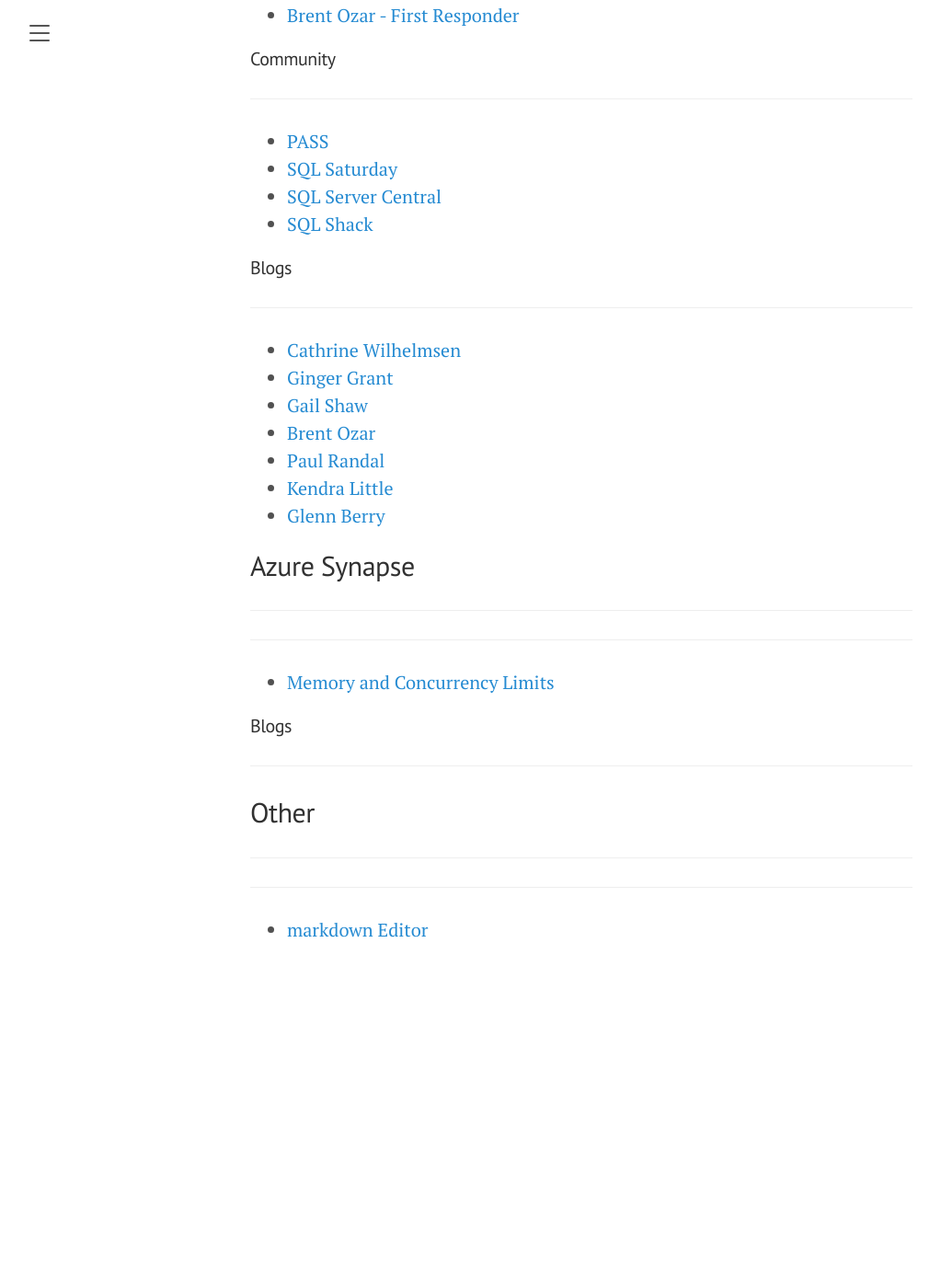
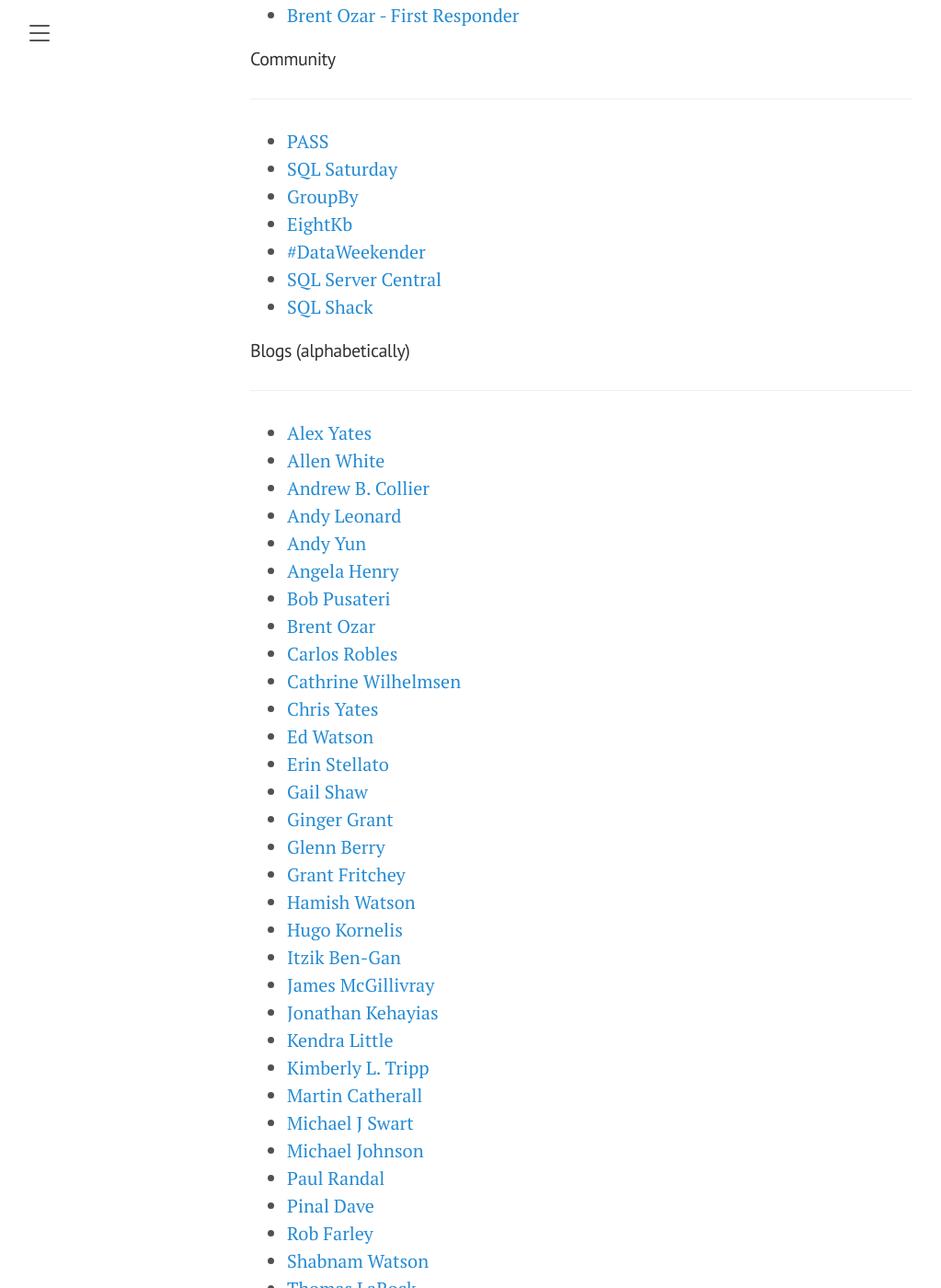
Before and after one commit to JVoogt/JVoogt.github.io, a Jekyll site: the page built from links.md, in a window 1280 px wide and 1400 px high, scrolled down 479 px. Shown: the whole window at 92% size, without its empty margins (8-1031 px from the left). Built offline with Jekyll 4.4.1, drawn with Linux system fonts in a browser that asks for light colours; nearby versions of some CDN libraries; before the commit the page ends 1585 px from its top, so only the background shows below that.

Commit message:
links blogs

```diff
--- a/links.md
+++ b/links.md
@@ -23,21 +23,49 @@ title: URL Store
 
 - [PASS](https://www.pass.org/)
 - [SQL Saturday](https://www.sqlsaturday.com/)
+- [GroupBy](https://groupby.org/)
+- [EightKb](https://eightkb.online/)
+- [#DataWeekender](https://www.dataweekender.com/)
 - [SQL Server Central](https://www.sqlservercentral.com/)
 - [SQL Shack](https://www.sqlshack.com/)
 
-#### Blogs
+#### Blogs (alphabetically)
 
 ------------
 
+ - [Alex Yates](http://workingwithdevs.com/)
+ - [Allen White](http://blog.allenmwhite.com/)
+ - [Andrew B. Collier](https://datawookie.netlify.app/blog/)
+ - [Andy Leonard](https://andyleonard.blog/)
+ - [Andy Yun](https://sqlbek.wordpress.com/)
+ - [Angela Henry](https://sqlswimmer.com/)
+ - [Bob Pusateri](https://www.bobpusateri.com/)
+ - [Brent Ozar](https://www.brentozar.com/blog/)
+ - [Carlos Robles](http://dbamastery.com/)
  - [Cathrine Wilhelmsen](https://www.cathrinewilhelmsen.net/)
+ - [Chris Yates](https://chrisyatessql.com/)
+ - [Ed Watson](https://sqlgator.com/)
+ - [Erin Stellato](https://www.sqlskills.com/blogs/erin/)
+ - [Gail Shaw](https://sqlinthewild.co.za/)
  - [Ginger Grant](https://www.desertislesql.com/)
- - [Gail Shaw](https://sqlinthewild.co.za/)
- - [Brent Ozar](https://www.brentozar.com/blog/)
+ - [Glenn Berry](https://glennsqlperformance.com/glenns-blog/)
+ - [Grant Fritchey](http://www.scarydba.com/)
+ - [Hamish Watson](https://moosh.co.nz/)
+ - [Hugo Kornelis](https://sqlserverfast.com/blog/)
+ - [Itzik Ben-Gan](https://tsql.lucient.com/)
+ - [James McGillivray](http://jimbabwe.co.za/)
+ - [Jonathan Kehayias](https://www.sqlskills.com/blogs/jonathan/)
+ - [Kendra Little](https://littlekendra.com/)
+ - [Kimberly L. Tripp](https://www.sqlskills.com/blogs/kimberly/)
+ - [Martin Catherall](http://martincatherall.com/)
+ - [Michael J Swart](https://michaeljswart.com/)
+ - [Michael Johnson](https://michaeladrianjohnson.com/)
  - [Paul Randal](https://www.sqlskills.com/blogs/paul/)
- - [Kendra Little](https://littlekendra.com/)
- - [Glenn Berry](https://glennsqlperformance.com/glenns-blog/)
-
+ - [Pinal Dave](https://blog.sqlauthority.com/all-articles/)
+ - [Rob Farley](http://blogs.lobsterpot.com.au/)
+ - [Shabnam Watson](https://shabnamwatson.wpcomstaging.com/)
+ - [Thomas LaRock](https://thomaslarock.com/blog/)
+ - [Uwe Ricken](https://www.db-berater.de/sql-server-blog/)
 
 ## Azure Synapse
 
```
